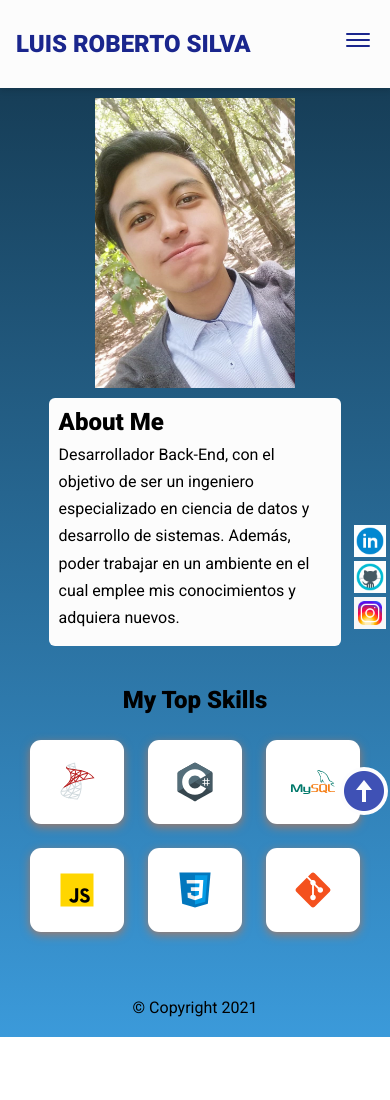
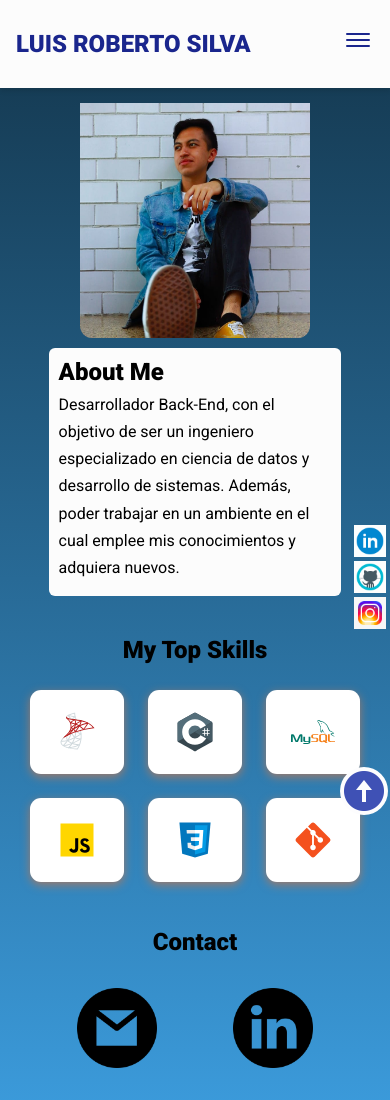
Before and after one commit to Luis1r/Portafolio, a plain HTML site: page index.html in a window 390 px wide. Before the commit the page ends 1037 px from the top, so only its background shows below. Drawn offline with nearby package versions, Linux system fonts and the light colour scheme.

Commit message:
Se agrega sección de contact

```diff
--- a/assets/css/styles.css
+++ b/assets/css/styles.css
@@ -113,9 +113,10 @@ nav ul li {
 }
 
 .hero img {
-  height: 300px;
-  width: 200px;
+  width: 230px;
+  height: 250px;
   padding-top: 15px;
+  border-radius: 5%;
 }
 
 .bio {
@@ -189,11 +190,31 @@ nav ul li {
 
 /* Footer section */
 footer {
-  padding: 1.25rem;
-  text-align: center;
-  margin: 2rem 0 0;
+  display: flex;
+  flex-direction: column;
+  justify-content: space-evenly;
 }
 /* Footer section ends */
+
+.contact-section {
+  margin-top: 32px;
+  align-items: center;
+  display: flex;
+  flex-direction: column;
+  width: 100%;
+}
+
+.social-media {
+  display: flex;
+  justify-content: space-evenly;
+  margin-top: 32px;
+  margin-bottom: 32px;
+  width: 100%;
+}
+.social-media img {
+  height: 80px;
+  width: 80px;
+}
 
 /* General (utilities) */
 .icon-card {
@@ -247,8 +268,9 @@ footer {
   }
 
   .hero img {
-    height: 300px;
-    width: 200px;
+    width: 230px;
+    height: 250px;
+    border-radius: 5%;
     padding-top: 20px;
   }
 
@@ -264,9 +286,10 @@ footer {
 
 @media screen and (max-width: 420px) {
   .hero img {
-    height: 300px;
-    width: 200px;
-    padding-top: 10px;
+    width: 230px;
+    height: 250px;
+    padding-top: 15px;
+    border-radius: 5%;
   }
 
   .bio {
--- a/index.html
+++ b/index.html
@@ -33,7 +33,7 @@
     <!-- Hero Section -->
     <section class="hero" id="about">
       <img
-        src="assets/images/foto.jpg"
+        src="assets/images/luis-silva.jpg"
         alt="luis-silva"
         loading="lazy"
         class="hero-img"
@@ -126,8 +126,17 @@
     /></i>
 
     <!-- Footer section -->
-    <footer>
-      <p class="copy">&copy; Copyright 2021</p>
+    <footer class="contact-section" id="contact">
+      <h2 class="header">Contact</h2>
+      <ul class="social-media">
+        <li>
+          <a href="mailto:luis.rob.sil@gmail.com" target="_blank"><img src="assets/images/gmail.png" alt="Correo" /></a>
+        </li>
+        <li>
+          <a href="https://www.linkedin.com/in/luis-silva-reyes/" target="_blank"><img src="assets/images/linkedin.png"
+              alt="Linkedin" /></a>
+        </li>
+      </ul>
     </footer>
 
     <!-- Website scripts -->
```
Also changed, not shown: assets/images/foto.jpg (deleted), assets/images/gmail.png (added), assets/images/linkedin.png (added), assets/images/luis-silva.jpg (added).
